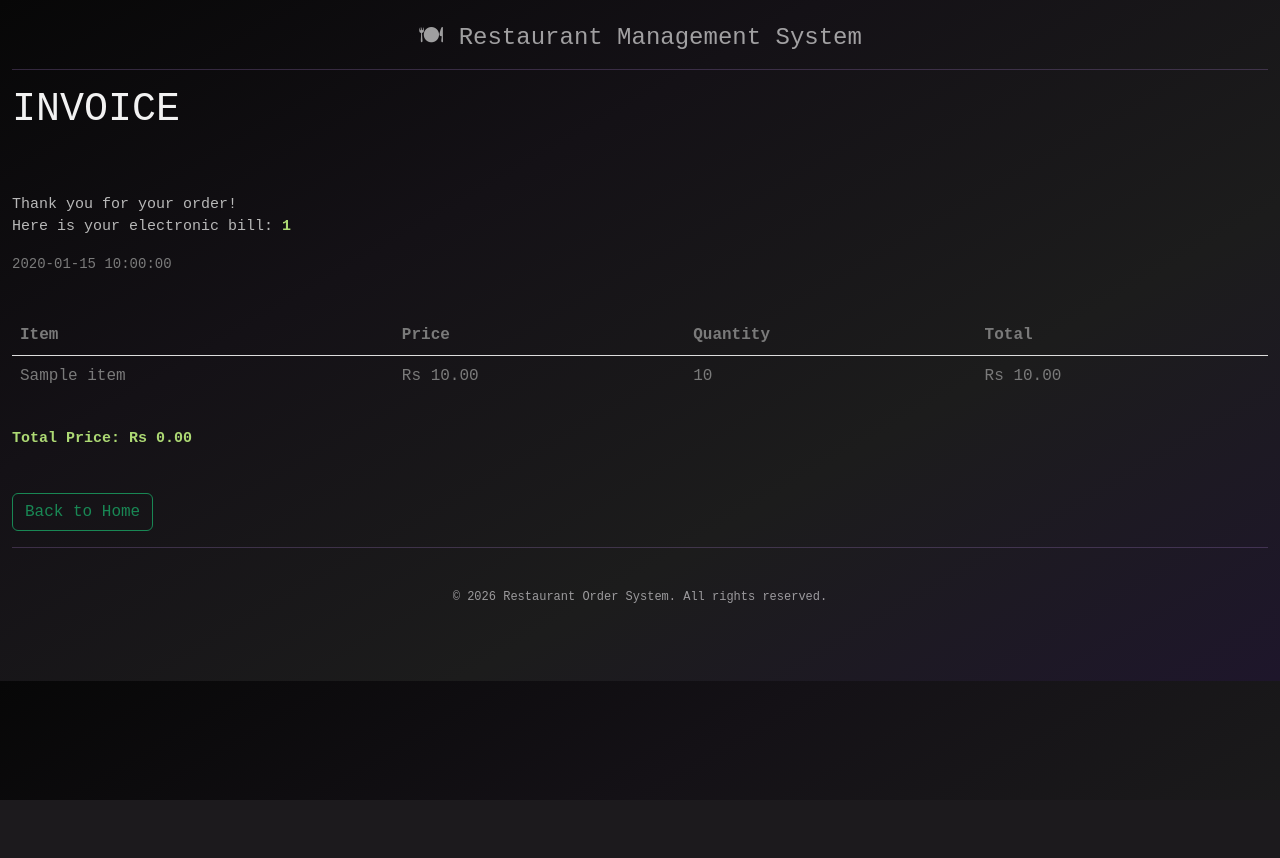
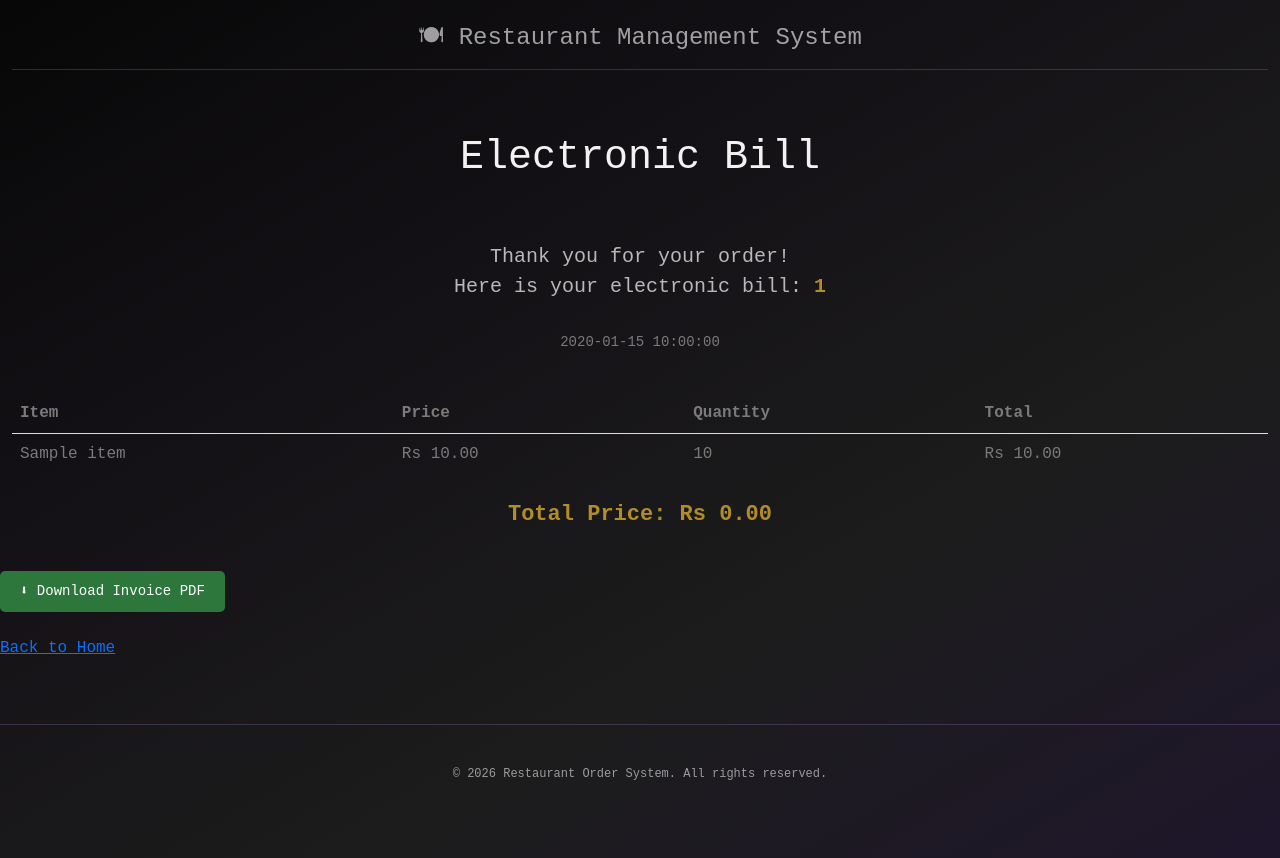
Before and after one commit to ikigai404/Restaurant_system, a Flask app: template templates/ebill.html in a window 1280 px wide. Before the commit the page ends 800 px from the top, so only its background shows below. Run offline with Flask 3, Linux system fonts and the light colour scheme; the template is opened without the code that fills it: most values are stand-ins (such as "Sample title", 1, 10 or a date in 2020).

Commit message:
added download invoice button

```diff
--- a/templates/ebill.html
+++ b/templates/ebill.html
@@ -1,9 +1,10 @@
 {% extends "layout.html" %}
 {% block title %}Home - Restaurant System{% endblock %}
 {% block content %}
-    <h1 style="margin-bottom: 60px;">INVOICE</h1>
-    <p style="font-size: 15px; margin-bottom: 15px; text-align: left;">Thank you for your order!<br> Here is your electronic bill:
-        <b style="color: #add974;">{{ order_number }}</b></p>
+    <center><br><br>
+    <h1 style="margin-bottom: 60px;">Electronic Bill</h1>
+    <p style="font-size: 20px; margin-bottom: 30px;">Thank you for your order!<br> Here is your electronic bill:
+        <b style="color: #b08d2a;">{{ order_number }}</b></p>
         <p style="color: #7A7A7A; font-size: 14px;">{{ date }}</p>
     </p>
     <br>
@@ -29,9 +30,22 @@
         </tbody>
     </table>
     <br>
-    <p><strong style="color: #add974; font-size: 15px;">Total Price: Rs {{ "%.2f"|format(total_price) }}</strong></p>
+    <p><strong style="color: #b08d2a;">Total Price: Rs {{ "%.2f"|format(total_price) }}</strong></p>
 
     <br>
-    <a href="/" class="btn btn-outline-success">Back to Home</a>
+</div>
+<form action="/download_invoice" method="POST" style="display:inline;">
+    <input type="hidden" name="order_number" value="{{ order_number }}">
+    <input type="hidden" name="date" value="{{ date }}">
+    {% for item in order_details %}
+    <input type="hidden" name="items" value="{{ item.name }}|{{ item.price }}|{{ item.quantity }}|{{ item.total }}">
+    {% endfor %}
+    <button type="submit" style="background-color:#2d773d; color:white; padding:10px 20px; border:none; cursor:pointer; font-size:14px; border-radius:5px;">
+        ⬇ Download Invoice PDF
+    </button>
+</form>
+<br><br>
+    <a href="/">Back to Home</a>
+    </center><br><br><br>
 
 {% endblock %}
```
